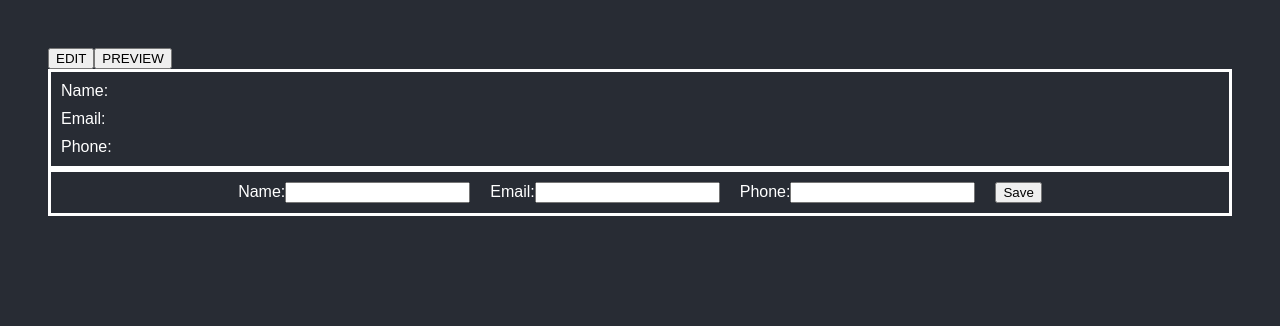
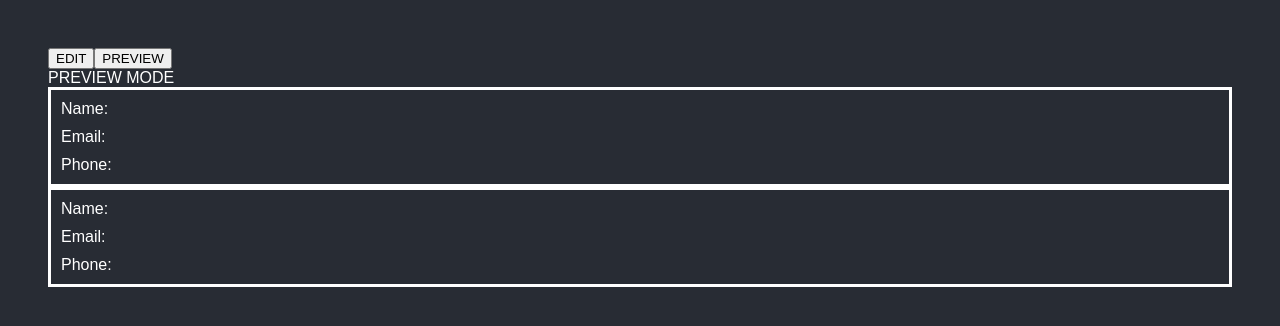
Before and after one commit to SteffanCrowley/cv-project, a React (Create React App) app: page / in a window 1280 px wide. Both pictures are taken after a click on the button "PREVIEW". Shown: the top 326 px of the page. Built offline with nearby package versions, Linux system fonts and the light colour scheme.

Commit message:
Seperate component and make edit/prev button work

```diff
--- a/src/App.js
+++ b/src/App.js
@@ -1,5 +1,5 @@
 import React, { Component } from "react";
-import Preview from "./components/Preview";
+import Edit from "./components/Edit";
 import "./styles/App.css";
 
 class App extends Component {
@@ -7,17 +7,9 @@ class App extends Component {
     super(props);
 
     this.state = {
-      valueName: "",
-      nameInput: "",
-      valueEmail: "",
-      emailInput: "",
-      phoneInput: "",
-      valuePhone: "",
       isEditMode: true,
     };
 
-    this.handleChange = this.handleChange.bind(this);
-    this.handleSubmit = this.handleSubmit.bind(this);
     this.previewPage = this.previewPage.bind(this);
     this.editPage = this.editPage.bind(this);
   }
@@ -30,85 +22,24 @@ class App extends Component {
     this.setState({ isEditMode: true });
   };
 
-  handleChange = (event) => {
-    const name = event.target.name;
-    this.setState({
-      [name]: event.target.value,
-    });
-  };
-
-  handleSubmit = (event) => {
-    event.preventDefault();
-    this.setState({
-      nameInput: this.state.valueName,
-      emailInput: this.state.valueEmail,
-      phoneInput: this.state.valuePhone,
-    });
-  };
-
   render() {
     const isEditMode = this.state.isEditMode;
-    const {
-      valueName,
-      valueEmail,
-      nameInput,
-      emailInput,
-      phoneInput,
-      valuePhone,
-    } = this.state;
-
+    console.log(isEditMode);
     let page;
 
     if (isEditMode) {
-      page = (
-        <form onSubmit={this.handleSubmit}>
-          <div className="genForm">
-            {" "}
-            <label>
-              Name:
-              <input
-                name="valueName"
-                type="text"
-                value={valueName}
-                onChange={this.handleChange}
-                id="nameInput"
-              />
-            </label>
-            <label>
-              Email:
-              <input
-                name="valueEmail"
-                type="email"
-                value={valueEmail}
-                onChange={this.handleChange}
-                id="emailInput"
-              />
-            </label>
-            <label>
-              Phone:
-              <input
-                name="valuePhone"
-                type="tel"
-                value={valuePhone}
-                onChange={this.handleChange}
-                id="phoneInput"
-              />
-            </label>
-            <input type="submit" value="Save" />
-          </div>
-        </form>
-      );
+      page = <div>EDIT MODE</div>;
     } else {
-      page = <Preview name={nameInput} email={emailInput} phone={phoneInput} />;
+      page = <div>PREVIEW MODE</div>;
     }
 
     return (
       <div>
-        <div>
-          <button onClick={this.editPage}>EDIT</button>
-          <button onClick={this.previewPage}>PREVIEW</button>
-          {page}
-        </div>
+        <button onClick={this.editPage}>EDIT</button>
+        <button onClick={this.previewPage}>PREVIEW</button>
+        {page}
+        <Edit mode={isEditMode} />
+        <Edit mode={isEditMode} />
       </div>
     );
   }
--- a/src/components/Edit.js
+++ b/src/components/Edit.js
@@ -13,7 +13,6 @@ class Edit extends Component {
       emailInput: "",
       phoneInput: "",
       valuePhone: "",
-      isEditMode: props.mode,
     };
 
     this.handleChange = this.handleChange.bind(this);
@@ -29,6 +28,7 @@ class Edit extends Component {
 
   handleSubmit = (event) => {
     event.preventDefault();
+    console.log(this.state.isEditMode);
     this.setState({
       nameInput: this.state.valueName,
       emailInput: this.state.valueEmail,
@@ -37,7 +37,7 @@ class Edit extends Component {
   };
 
   render() {
-    const isEditMode = this.state.isEditMode;
+    const isEditMode = this.props.mode;
     const {
       valueName,
       valueEmail,
--- a/src/index.js
+++ b/src/index.js
@@ -1,13 +1,11 @@
 import React from "react";
 import ReactDOM from "react-dom/client";
-import Edit from "./components/Edit";
 import App from "./App";
 
 const root = ReactDOM.createRoot(document.getElementById("root"));
 root.render(
   <React.StrictMode>
     <App />
-    <Edit mode="false" />
   </React.StrictMode>
 );
 
```
